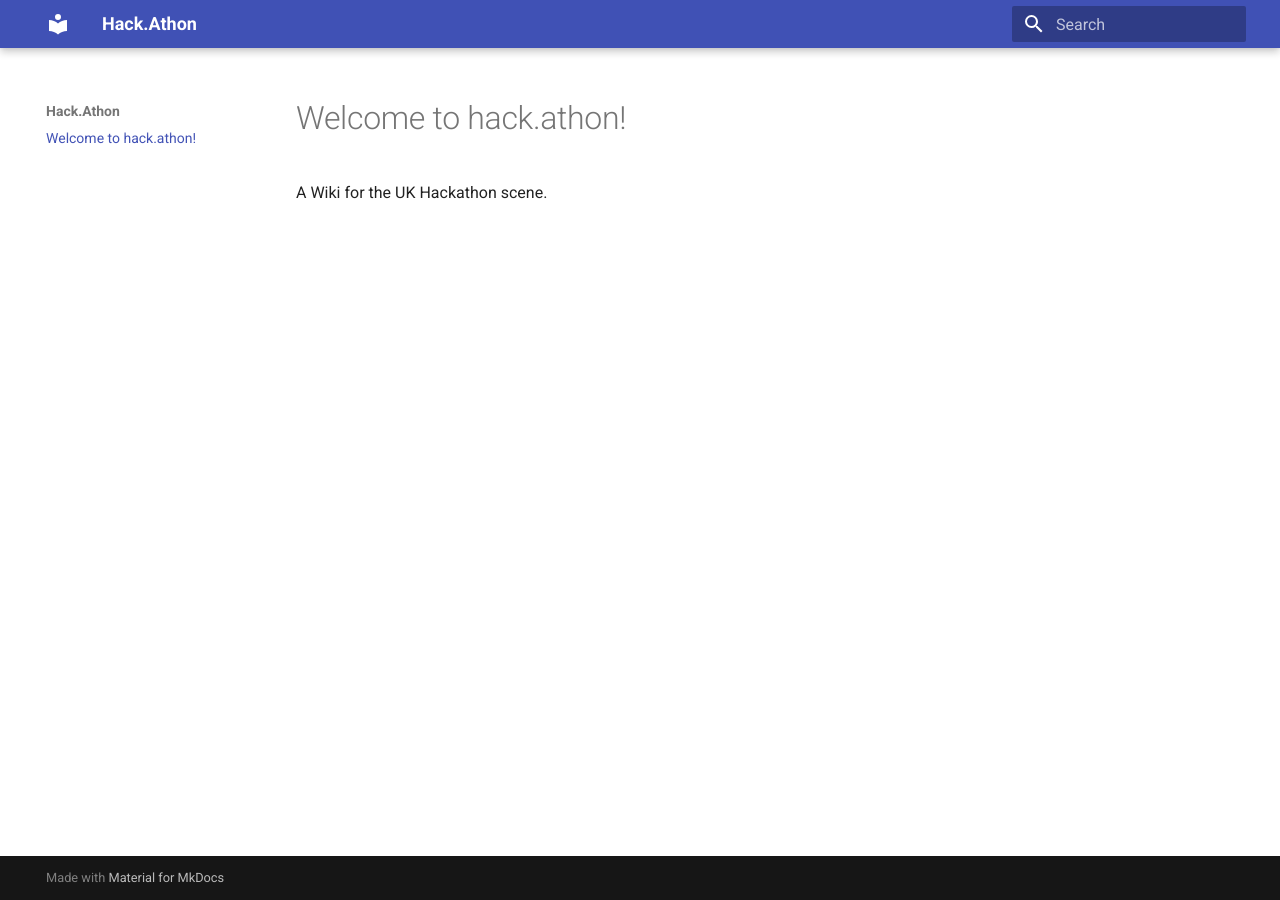
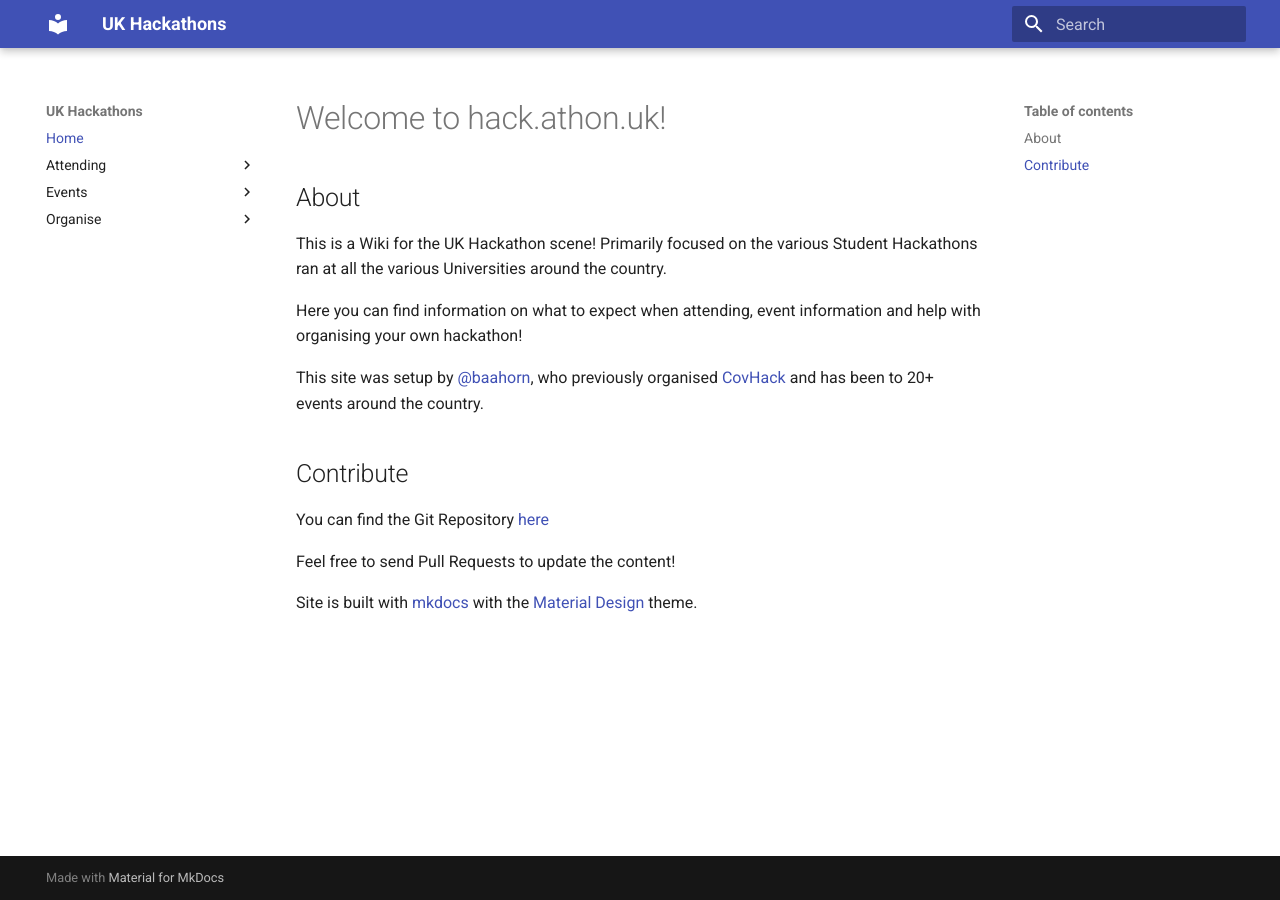
Before and after one commit to Athons/wiki, an MkDocs documentation site: the page built from docs/index.md, in a window 1280 px wide. Built offline with MkDocs 1.6.1 and Material for MkDocs 9.7.7, drawn with Linux system fonts in a browser that asks for light colours.

Commit message:
Updated Index + adding information on the organiser groups

```diff
--- a/docs/index.md
+++ b/docs/index.md
@@ -1,3 +1,22 @@
-# Welcome to hack.athon!
+# Welcome to hack.athon.uk!
 
-A Wiki for the UK Hackathon scene.
+## About
+
+This is a Wiki for the UK Hackathon scene! Primarily focused on the various
+Student Hackathons ran at all the various Universities around the country.
+
+Here you can find information on what to expect when attending, event information
+and help with organising your own hackathon!
+
+This site was setup by [@baahorn](https://twitter.com/baahorn), who
+previously organised [CovHack](https://covhack.org) and has been to 20+ events
+around the country.
+
+## Contribute
+
+You can find the Git Repository [here](https://github.com/bahorn/hack.athon.uk)
+
+Feel free to send Pull Requests to update the content!
+
+Site is built with [mkdocs](https://www.mkdocs.org) with the
+[Material Design](https://squidfunk.github.io/mkdocs-material/) theme.
--- a/mkdocs.yml
+++ b/mkdocs.yml
@@ -1,4 +1,21 @@
-site_name: Hack.Athon
+site_name: UK Hackathons
+
+nav:
+  - Home: 'index.md'
+  - Attending:
+    - First time: 'attending/firsttime.md'
+    - What to make: 'attending/projects.md'
+    - Judging: 'attending/judging.md'
+    - Workshops: 'attending/workshops.md'
+    - Transport: 'attending/transport.md'
+  - Events:
+    - Upcoming: 'events/upcoming.md'
+    - Past: 'events/past.md'
+  - Organise:
+    - Getting Started: 'organise/gettingstarted.md'
+    - Talking to Other Organisers: 'organise/communication.md'
+
+
 
 theme:
   name: 'material'
```
Also changed, not shown: docs/organise/communication.md (added, +38 -0 lines), docs/attending/firsttime.md (added), docs/attending/judging.md (added), docs/attending/projects.md (added), docs/attending/transport.md (added), docs/attending/workshops.md (added), docs/events/past.md (added), docs/events/upcoming.md (added), docs/organise/gettingstarted.md (added).
